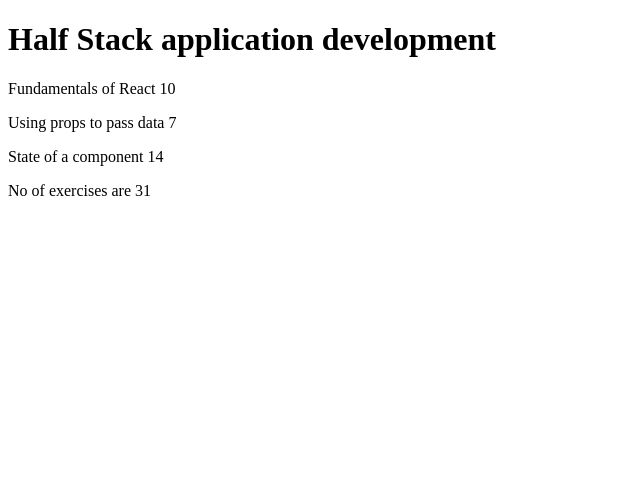
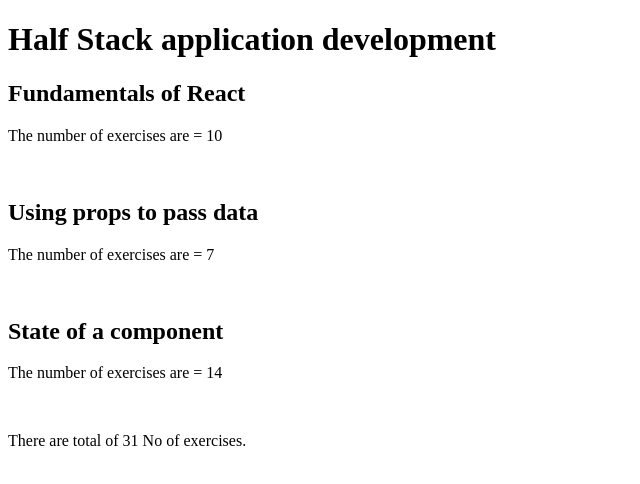
Before and after one commit to arjunnbhujel/fullstackopen, a React (Create React App) app in the folder part1/courseinfo/: page / in a window 1280 px wide. Shown: the top 484 px of the page, without its empty margins (0-640 px from the left). Built offline with nearby package versions, Linux system fonts and the light colour scheme.

Commit message:
completion of exercise 1.2 : course information

```diff
--- a/part1/courseinfo/public/index.html
+++ b/part1/courseinfo/public/index.html
@@ -24,7 +24,7 @@
       work correctly both with client-side routing and a non-root public URL.
       Learn how to configure a non-root public URL by running `npm run build`.
     -->
-    <title>React App</title>
+    <title>Course Info</title>
   </head>
   <body>
     <noscript>You need to enable JavaScript to run this app.</noscript>
--- a/part1/courseinfo/src/App.js
+++ b/part1/courseinfo/src/App.js
@@ -1,40 +1,65 @@
+// Exercise 1.1: course information, step1 contains defination of new component
+// i.e. Header, Content and Total
+
 const Header = (props) => {
   return (
     <h1>{props.course}</h1>
   )
 }
 
+const Part = (props) => {
+  return (
+    <div>
+      <h2>{props.part}</h2>
+      <p>The number of exercises are = {props.exercise}</p>
+      <br />
+    </div>
+  )
+}
+
+
+// Exercise 1.2: course information, step2 is just the refactoration.
+// Created another component i.e. Part.
+// Part is called in Content Component which further accepts array of parts in App Component
+
 const Content = (props) => {
-  return (
-    <p>{props.part} {props.exercise}</p>
-  )
+
+    // use of array.map Prototype
+    // index === parts[i] where i increment by 1 untill the end of array
+    return (
+      <div>
+        {props.parts.map( (index) => (<Part part = {index.name} exercise = {index.exercises}/>)
+        )}
+      </div>
+    )
 }
 
 const Total = (props) => {
   return (
-    <p>No of exercises are {props.exercises1 + props.exercises2 + props.exercises3}</p>
+    <p>There are total of {props.exercises1 + props.exercises2 + props.exercises3} No of exercises.</p>
   )
 }
 
 
 const App = () => {
   const course = 'Half Stack application development'
-  const part1 = 'Fundamentals of React'
-  const exercises1 = 10
-  const part2 = 'Using props to pass data'
-  const exercises2 = 7
-  const part3 = 'State of a component'
-  const exercises3 = 14
+
+  const parts = [
+    { name : 'Fundamentals of React', exercises : 10},
+    { name : 'Using props to pass data', exercises : 7},
+    { name : 'State of a component', exercises : 14}
+  ]
 
   return(
     <div>
       <Header course={course} />
-      <Content part={part1} exercise={exercises1}  />
-      <Content part={part2} exercise={exercises2} />
-      <Content part={part3} exercise={exercises3} />
-      <Total exercises1={exercises1} exercises2={exercises2} exercises3={exercises3} />
+      <Content parts = {parts} />
+      <Total exercises1={parts[0].exercises} exercises2={parts[1].exercises} exercises3={parts[2].exercises} />
     </div>
   )
 }
 
+
+
+
 export default App;
```
Also changed, not shown: 1 other file (tests, documents, lock files or other folders).
